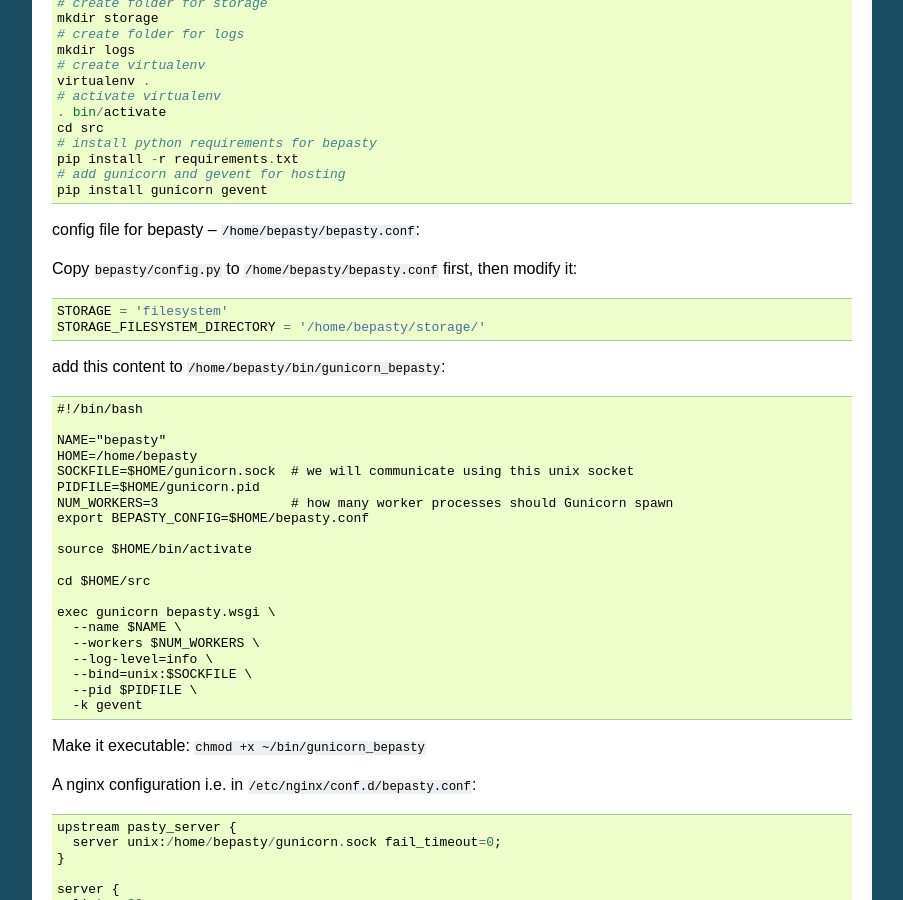
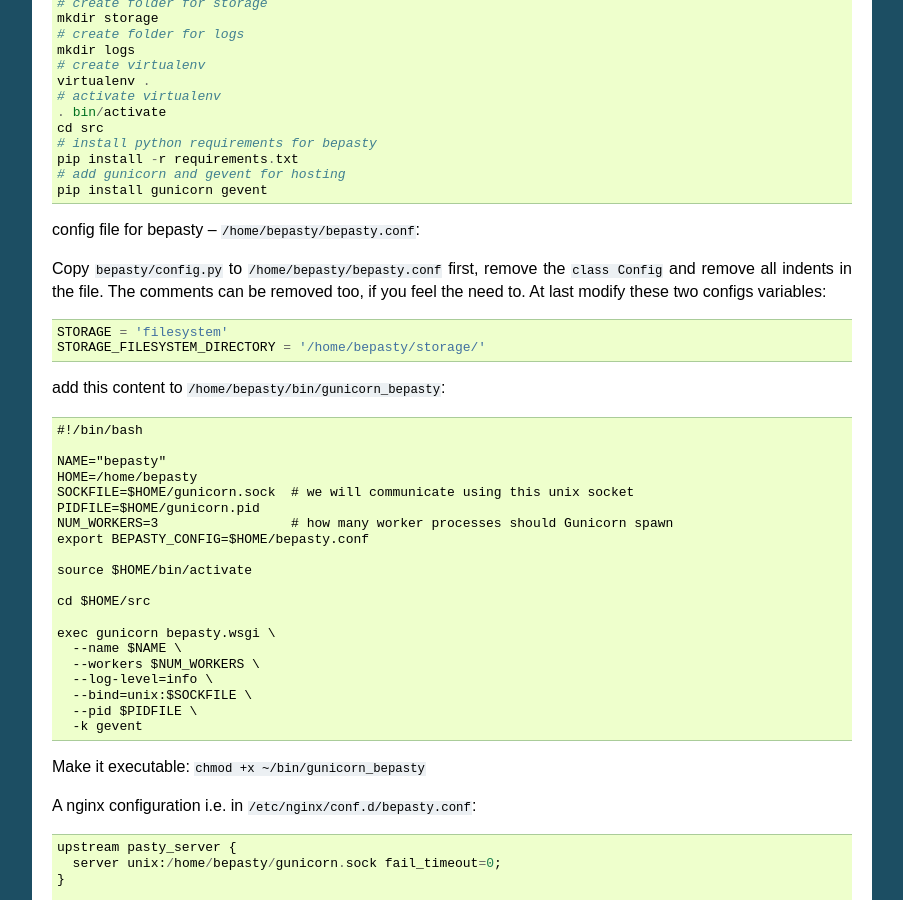
Before and after one commit to bepasty/bepasty-server, a Sphinx documentation site: the page built from docs/source/install-tutorial.rst, in a window 1280 px wide and 900 px high, scrolled down 313 px. Shown: the whole window, without its empty margins (198-1101 px from the left). Built offline with Sphinx 7.4.7, drawn with Linux system fonts in a browser that asks for light colours; pages that are not in the unit, such as notebooks, are missing from menus.

Commit message:
Add config file instructions to the docs.

```diff
--- a/docs/source/install-tutorial.rst
+++ b/docs/source/install-tutorial.rst
@@ -36,7 +36,10 @@
 
 config file for bepasty -- ``/home/bepasty/bepasty.conf``:
 
-Copy ``bepasty/config.py`` to ``/home/bepasty/bepasty.conf`` first, then modify it:
+Copy ``bepasty/config.py`` to ``/home/bepasty/bepasty.conf`` first,
+remove the ``class Config`` and remove all indents in the file.
+The comments can be removed too, if you feel the need to.
+At last modify these two configs variables:
 
 ::
 
--- a/docs/source/quickstart.rst
+++ b/docs/source/quickstart.rst
@@ -30,7 +30,9 @@
 
 
 To create a local and non-default configuration, copy ``bepasty/config.py`` to e.g. ``/srv/bepasty/bepasty.conf``
-first, then modify it:
+first, remove the ``class Config`` and remove all indents in the file.
+The comments can be removed too, if you feel the need to.
+At last modify these two configs variables: then modify it:
 
 ::
 
```
